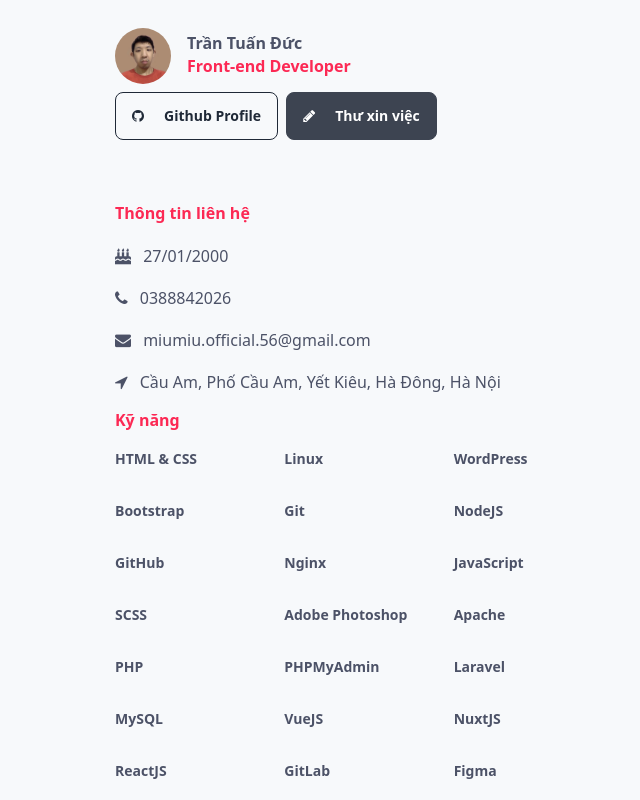
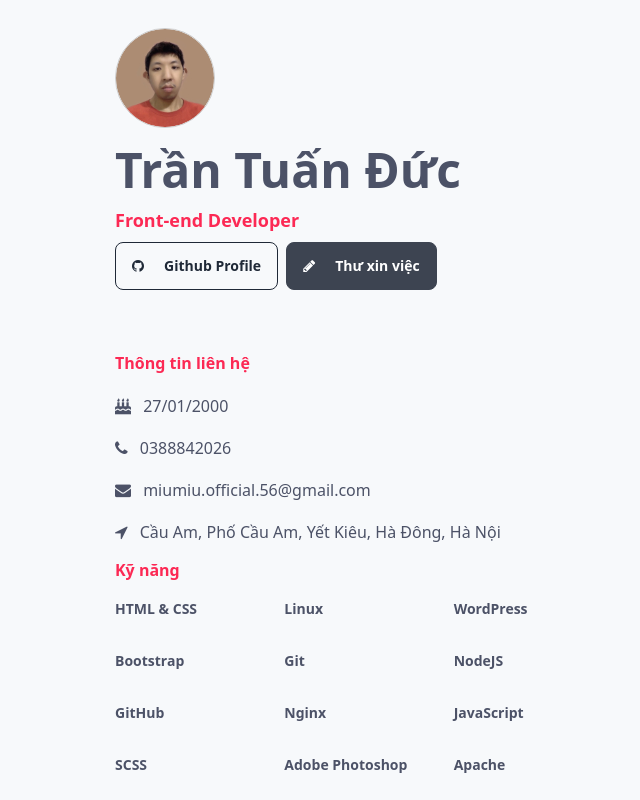
Before and after one commit to tuanductran/cv, a Vue app: page / in a window 1280 px wide. Shown: the top 800 px of the page, without its empty margins (29-669 px from the left). Built offline with nearby package versions, Linux system fonts and the light colour scheme.

Commit message:
Update index.vue
Recovery to default form branch main

```diff
--- a/src/views/Intro/Profile/index.vue
+++ b/src/views/Intro/Profile/index.vue
@@ -9,26 +9,22 @@
 <template>
    <div class="order-1">
       <!-- Personal infos -->
-      <div class="relative flex flex-col-reverse">
-         <div class="flex items-center justify-center space-x-4">
+      <div class="relative">
          <!-- Avatar -->
-            <img class="flex-none w-14 h-14 rounded-full object-cover" :alt="`${ intro.fullname } photo`" :src="`./assets/${ intro.avatar }`" loading="lazy" deasync="true">
+         <div class="cv-author mx-auto">
+            <img class="w-full rounded-full" :alt="`${ intro.fullname } photo`" :src="`./assets/${ intro.avatar }`" loading="lazy" deasync="true">
+         </div>
          <!-- End avatar -->
-         <div class="flex-auto">
          <!-- Fullname -->
-         <h1 class="font-semibold">
+         <h1 class="text-3xl lg:text-4xl xl:text-5xl font-bold mt-3">
             {{ intro.fullname }}
          </h1>
          <!-- End fullname -->
          <!-- Role -->
-         <p class="text-main-color font-semibold mt-0.5">
+         <p class="text-main-color font-semibold text-lg mt-3">
             {{ intro.role }}
          </p>
          <!-- End Role -->
-         </div>
-         </div>
-      </div>
-      <div class="relative">
          <!-- Github -->
          <a class="btn btn-sm md:btn-md btn-outline gap-2 normal-case lg:gap-3 mt-2" role="button" :href="intro.links[projectLinks]" title="Github Profile" target="_blank" onClick="ga('event', 'ProjectsLink', 'view', 'projects_link');">
              <i :class="`fa fa-${ projectLinks } mr-2`" />
@@ -43,3 +39,16 @@
       </div>
    </div>
 </template>
+<style lang="scss">
+.cv-author {
+   width: 100px;
+   height: 100px;
+   border-radius: 120px;
+   overflow: hidden;
+   display: inline-block;
+   border: 1px solid #ccc;
+   img {
+      width: 100%
+   }
+}
+</style>
```
